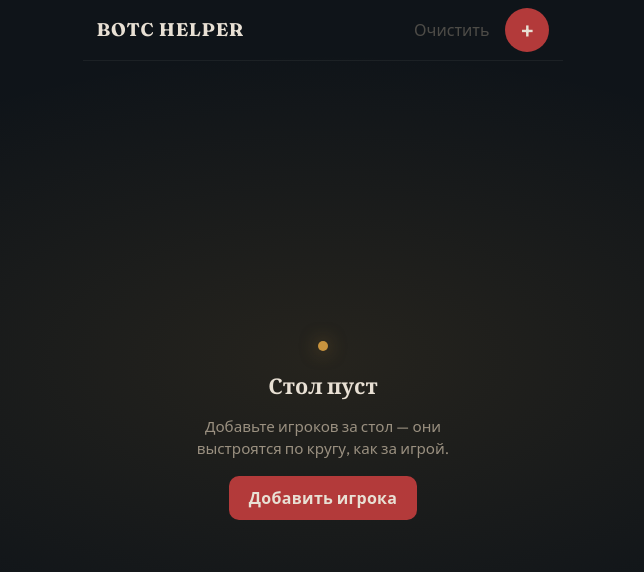
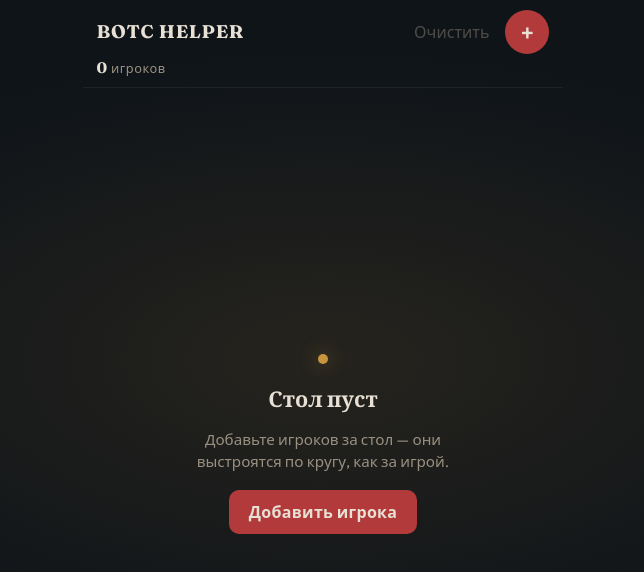
Before and after one commit to xenoxil/botc-helper, a React (Vite) app: page / in a window 1280 px wide. Shown: the top 572 px of the page, without its empty margins (317-961 px from the left). Built offline with nearby package versions, Linux system fonts and the light colour scheme.

Commit message:
move players count to header

```diff
--- a/src/App.tsx
+++ b/src/App.tsx
@@ -24,6 +24,7 @@ function App() {
   return (
     <div className="app-shell">
       <Toolbar
+        playerCount={players.length}
         canAdd={canAddPlayer}
         canClear={players.length > 0}
         onAdd={addPlayer}
--- a/src/components/player-circle/PlayerCircle.css
+++ b/src/components/player-circle/PlayerCircle.css
@@ -28,32 +28,13 @@
   left: 50%;
   top: 50%;
   transform: translate(-50%, -50%);
-  display: flex;
-  flex-direction: column;
-  align-items: center;
-  gap: 0.15rem;
   pointer-events: none;
 }
 
-.player-circle__count {
-  font-family: var(--font-display);
-  font-size: 1.75rem;
-  font-weight: 700;
-  line-height: 1;
-  color: var(--ink);
-}
-
-.player-circle__label {
-  font-size: 0.7rem;
-  letter-spacing: 0.08em;
-  text-transform: uppercase;
-  color: var(--ink-muted);
-}
-
 .player-circle__mark {
+  display: block;
   width: 6px;
   height: 6px;
-  margin-bottom: 0.35rem;
   border-radius: 50%;
   background: #c9943e;
   box-shadow: 0 0 12px rgba(201, 148, 62, 0.45);
--- a/src/components/player-circle/PlayerCircle.tsx
+++ b/src/components/player-circle/PlayerCircle.tsx
@@ -7,14 +7,6 @@ interface IPlayerCircleProps {
   players: IPlayer[]
   selectedPlayerId: string | null
   onSelectPlayer: (playerId: string) => void
-}
-
-const formatPlayerCountLabel = (count: number): string => {
-  const mod10 = count % 10
-  const mod100 = count % 100
-  if (mod10 === 1 && mod100 !== 11) return 'игрок'
-  if (mod10 >= 2 && mod10 <= 4 && (mod100 < 12 || mod100 > 14)) return 'игрока'
-  return 'игроков'
 }
 
 export const PlayerCircle = ({
@@ -28,12 +20,8 @@ export const PlayerCircle = ({
     <div className="player-circle">
       <div className="player-circle__stage" aria-label="Круг игроков">
         <div className="player-circle__ring" aria-hidden="true" />
-        <div className="player-circle__center">
-          <span className="player-circle__mark" aria-hidden="true" />
-          <span className="player-circle__count">{players.length}</span>
-          <span className="player-circle__label">
-            {formatPlayerCountLabel(players.length)}
-          </span>
+        <div className="player-circle__center" aria-hidden="true">
+          <span className="player-circle__mark" />
         </div>
         {players.map((player, index) => {
           const position = positions[index]
--- a/src/components/toolbar/Toolbar.css
+++ b/src/components/toolbar/Toolbar.css
@@ -1,11 +1,17 @@
 .toolbar {
+  display: flex;
+  flex-direction: column;
+  gap: 0.15rem;
+  padding: 0.5rem 0.85rem 0.45rem;
+  border-bottom: 1px solid rgba(232, 224, 212, 0.06);
+}
+
+.toolbar__row {
   display: flex;
   align-items: center;
   justify-content: space-between;
   gap: 0.75rem;
-  min-height: var(--toolbar-h);
-  padding: 0.5rem 0.85rem;
-  border-bottom: 1px solid rgba(232, 224, 212, 0.06);
+  min-height: calc(var(--toolbar-h) - 8px);
 }
 
 .toolbar__brand {
@@ -39,3 +45,18 @@
   background: var(--accent-hover);
   transform: scale(0.96);
 }
+
+.toolbar__count {
+  margin: 0;
+  padding-bottom: 0.15rem;
+  font-size: 0.8rem;
+  letter-spacing: 0.04em;
+  color: var(--ink-muted);
+}
+
+.toolbar__count-num {
+  font-family: var(--font-display);
+  font-weight: 700;
+  font-size: 0.95rem;
+  color: var(--ink);
+}
--- a/src/components/toolbar/Toolbar.tsx
+++ b/src/components/toolbar/Toolbar.tsx
@@ -1,6 +1,8 @@
+import { formatPlayerCountLabel } from '../../lib/formatPlayers'
 import './Toolbar.css'
 
 interface IToolbarProps {
+  playerCount: number
   canAdd: boolean
   canClear: boolean
   onAdd: () => void
@@ -8,6 +10,7 @@ interface IToolbarProps {
 }
 
 export const Toolbar = ({
+  playerCount,
   canAdd,
   canClear,
   onAdd,
@@ -15,13 +18,16 @@ export const Toolbar = ({
 }: IToolbarProps) => {
   const handleClear = () => {
     if (!canClear) return
-    const confirmed = window.confirm('Очистить стол? Все игроки и заметки будут удалены.')
+    const confirmed = window.confirm(
+      'Очистить стол? Все игроки и заметки будут удалены.',
+    )
     if (!confirmed) return
     onClear()
   }
 
   return (
     <header className="toolbar">
+      <div className="toolbar__row">
         <h1 className="toolbar__brand">BOTC HELPER</h1>
         <div className="toolbar__actions">
           <button
@@ -43,6 +49,11 @@ export const Toolbar = ({
             +
           </button>
         </div>
+      </div>
+      <p className="toolbar__count" aria-live="polite">
+        <span className="toolbar__count-num">{playerCount}</span>
+        {` ${formatPlayerCountLabel(playerCount)}`}
+      </p>
     </header>
   )
 }
--- /dev/null
+++ b/src/lib/formatPlayers.ts
@@ -0,0 +1,7 @@
+export const formatPlayerCountLabel = (count: number): string => {
+  const mod10 = count % 10
+  const mod100 = count % 100
+  if (mod10 === 1 && mod100 !== 11) return 'игрок'
+  if (mod10 >= 2 && mod10 <= 4 && (mod100 < 12 || mod100 > 14)) return 'игрока'
+  return 'игроков'
+}
```
Lines whose indentation alone changed are shown as unchanged.
